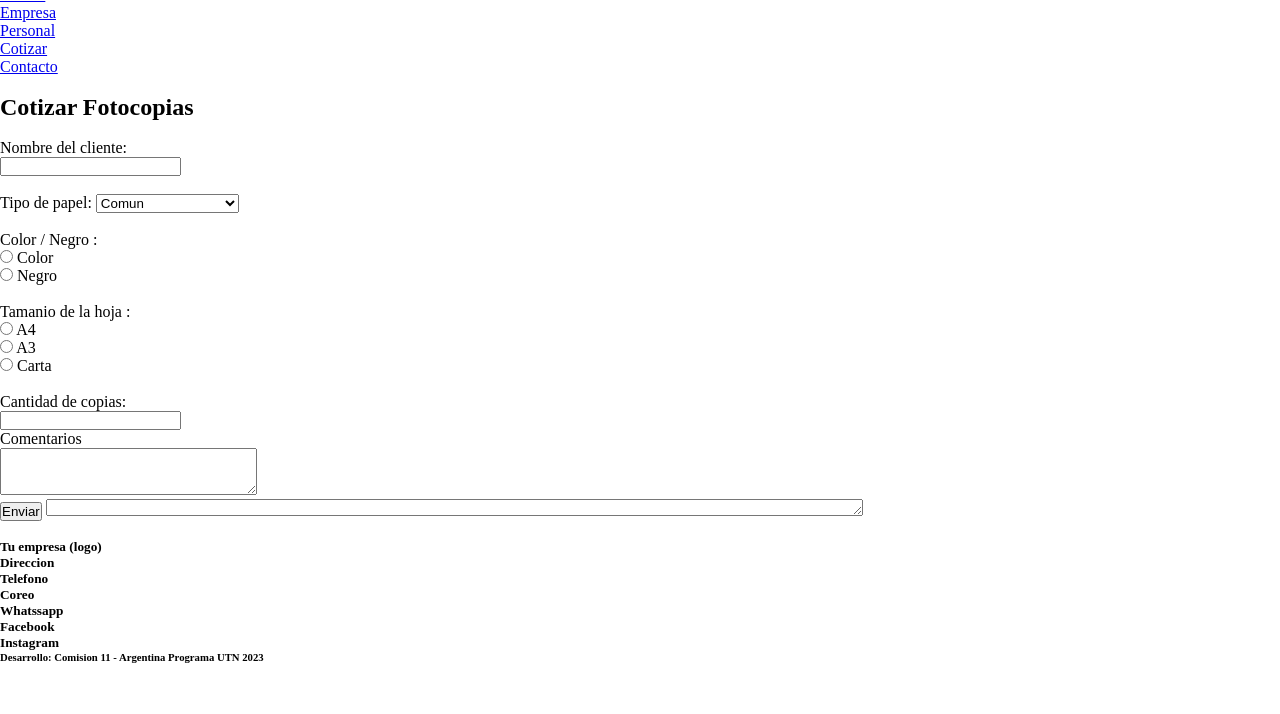
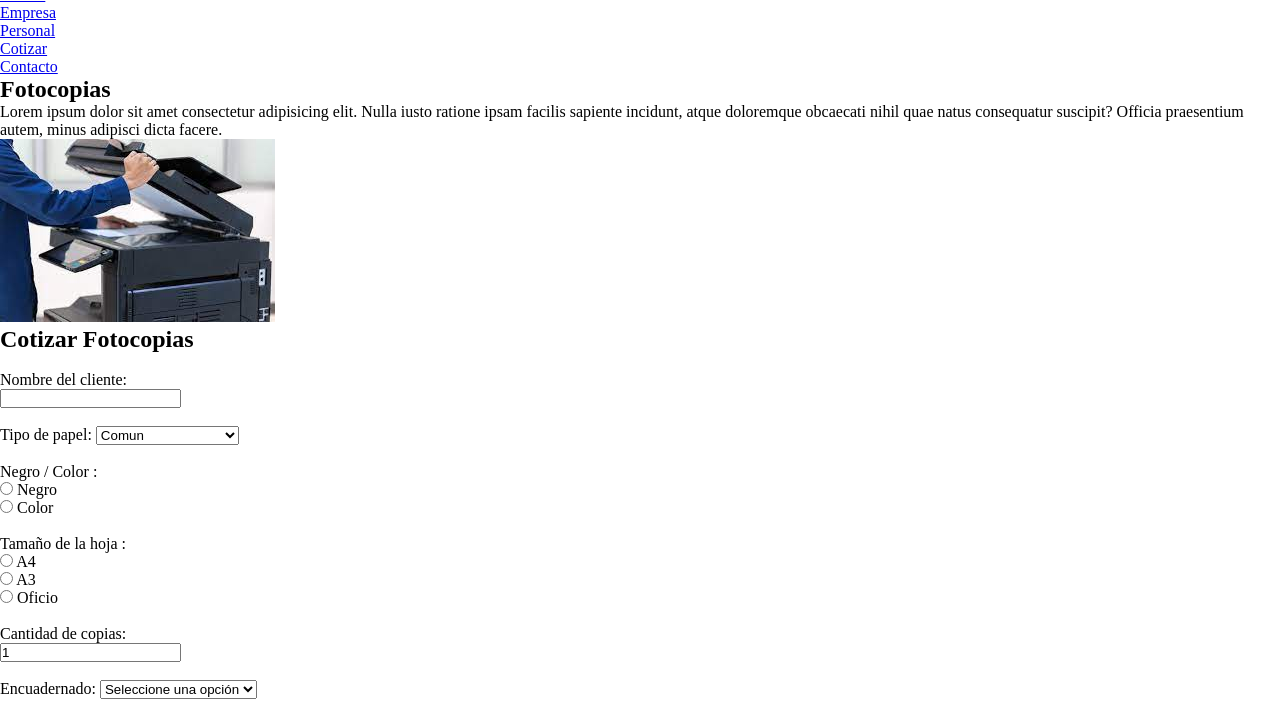
Before and after one commit to cdbruno10/Integrador, a plain HTML site: page pages/cotizar.html in a window 1280 px wide. Shown: the part 51-765 px from the top of the page. Drawn offline with Linux system fonts and the light colour scheme.

Commit message:
tarifador falta precios

```diff
--- a/js/index.js
+++ b/js/index.js
@@ -24,6 +24,7 @@ function pedirCaja() {
   }
 
   let cantidad = document.getElementById("cantidad").value;
+  let encuadernado = document.getElementById("encuadernado").value;
   let comentarios = document.getElementById("comentarios").value;
 
   let pedido =
@@ -32,11 +33,22 @@ function pedirCaja() {
     cantidad +
     " fotocopias " +
     colorSeleccionado +
-    " en " +
+    " en papel " +
     material +
-    " tamanio " +
+    " tamaño " +
     tamanioSeleccionado +
-    ". " +
+    " " +
+    encuadernado +
+    " encuadernado." +
+    " " +
     comentarios;
   document.getElementById("pedido").value = pedido;
 }
+
+const formulario = document.getElementById("presupuesto");
+
+formulario.addEventListener("submit", function (event) {
+  event.preventDefault(); // Prevenir el comportamiento por defecto del formulario
+  pedirCaja();
+  // Aquí va el código para capturar y procesar los datos del formulario
+});
--- a/pages/cotizar.html
+++ b/pages/cotizar.html
@@ -22,13 +22,21 @@
     </header>
 
     <main>
+      <h2>Fotocopias</h2>
+      <p>
+        Lorem ipsum dolor sit amet consectetur adipisicing elit. Nulla iusto
+        ratione ipsam facilis sapiente incidunt, atque doloremque obcaecati
+        nihil quae natus consequatur suscipit? Officia praesentium autem, minus
+        adipisci dicta facere.
+      </p>
+      <img src="../imagenes/descarga.jpg" alt="" />
       <br />
       <h2>Cotizar Fotocopias</h2>
       <br />
       <div>
-        <form action="">
+        <form action="" id="presupuesto">
           <label for="nombre">Nombre del cliente:</label><br />
-          <input type="text" name="nombre" id="nombre" /><br /><br />
+          <input type="text" name="nombre" id="nombre" required /><br /><br />
           <label for="material">Tipo de papel:</label>
           <select name="material" id="material">
             <option value="comun">Comun</option>
@@ -38,22 +46,43 @@
           </select>
           <br />
           <br />
-          <label for="colorNegro">Color / Negro :</label><br />
-          <input type="radio" name="colorNegro" id="colorNegro" value="color" />
+          <label for="colorNegro">Negro / Color :</label><br />
+          <input
+            type="radio"
+            name="colorNegro"
+            id="colorNegro"
+            value="negro"
+            required
+          />
+          <label for="colorNegro">Negro</label><br />
+          <input type="radio" name="colorNegro" id="colorNegro" />
           <label for="colorNegro">Color</label><br />
-          <input type="radio" name="colorNegro" id="colorNegro" value="negro" />
-          <label for="colorNegro">Negro</label><br />
           <br />
-          <label for="tamanios">Tamanio de la hoja :</label><br />
-          <input type="radio" name="tamanio" id="tamanio" value="a4" />
+          <label for="tamanios">Tamaño de la hoja :</label><br />
+          <input type="radio" name="tamanio" id="tamanio" value="A4" required />
           <label for="tamanio">A4</label><br />
-          <input type="radio" name="tamanio" id="tamanio" value="a3" />
+          <input type="radio" name="tamanio" id="tamanio" value="A3" />
           <label for="tamanio">A3</label><br />
-          <input type="radio" name="tamanio" id="tamanio" value="carta" />
-          <label for="tamanio">Carta</label><br />
+          <input type="radio" name="tamanio" id="tamanio" value="oficio" />
+          <label for="tamanio">Oficio</label><br />
           <br />
           <label for="cantidad">Cantidad de copias:</label><br />
-          <input type="number" name="cantidad" id="cantidad" /><br />
+          <input
+            type="number"
+            name="cantidad"
+            id="cantidad"
+            min="1"
+            value="1"
+          /><br />
+          <br />
+          <label for="encuadernado">Encuadernado: </label>
+          <select name="encuadernado" id="encuadernado" required>
+            <option value="">Seleccione una opción</option>
+            <option value="sin">No</option>
+            <option value="con">Si</option>
+          </select>
+          <br />
+          <br />
           <label for="comentarios">Comentarios</label><br />
           <textarea
             name="comentarios"
@@ -62,7 +91,9 @@
             rows="3"
           ></textarea
           ><br />
-          <input type="button" value="Enviar" onclick="pedirCaja()" />
+          <input type="submit" value="Enviar" />
+          <input type="reset" value="Limpiar" />
+          <br />
           <textarea name="pedido" id="pedido" cols="100" rows="1"></textarea>
         </form>
       </div>
```
Also changed, not shown: pages/contacto.html (+9 -0 lines), imagenes/descarga.jpg (added).
